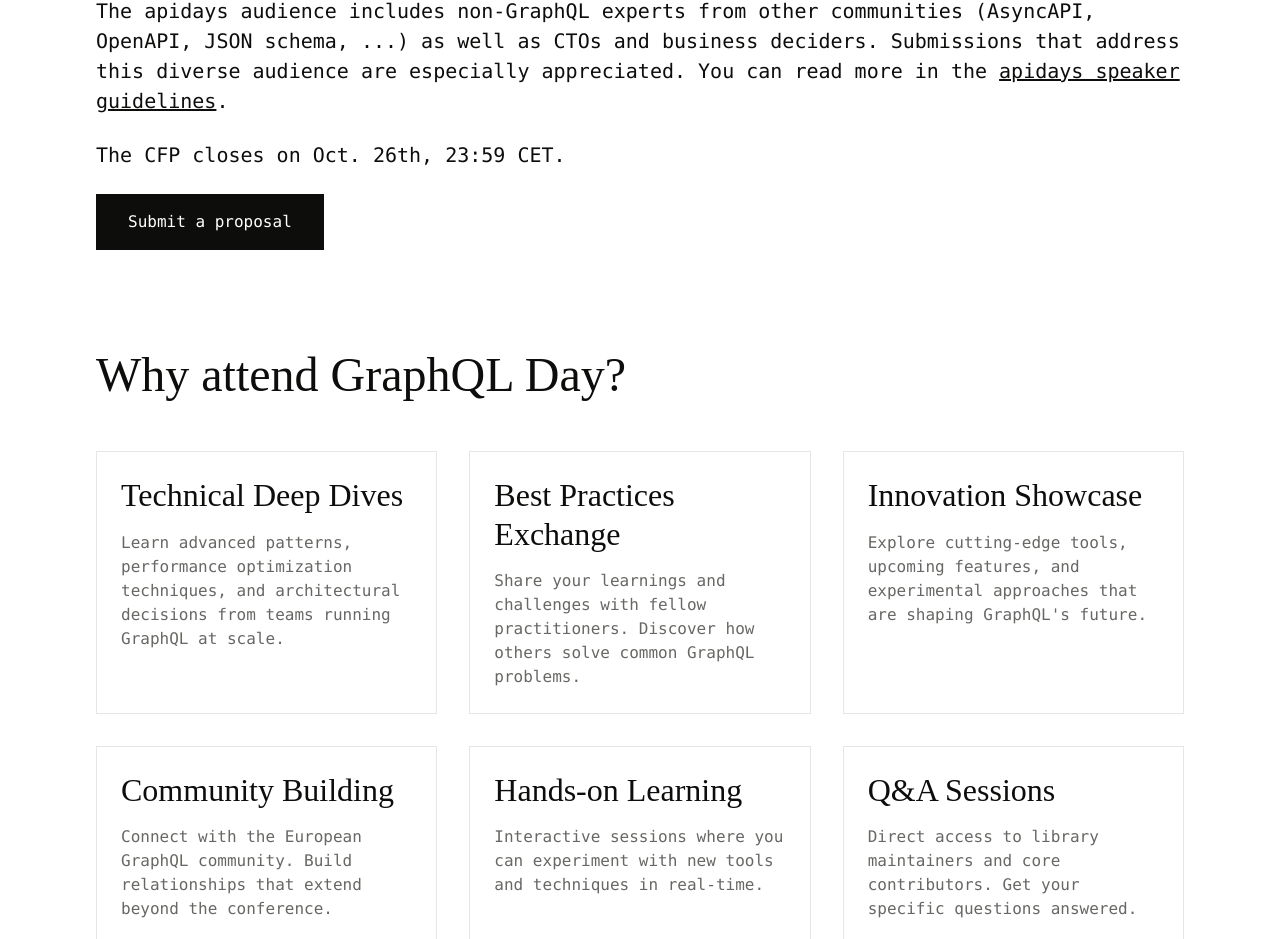
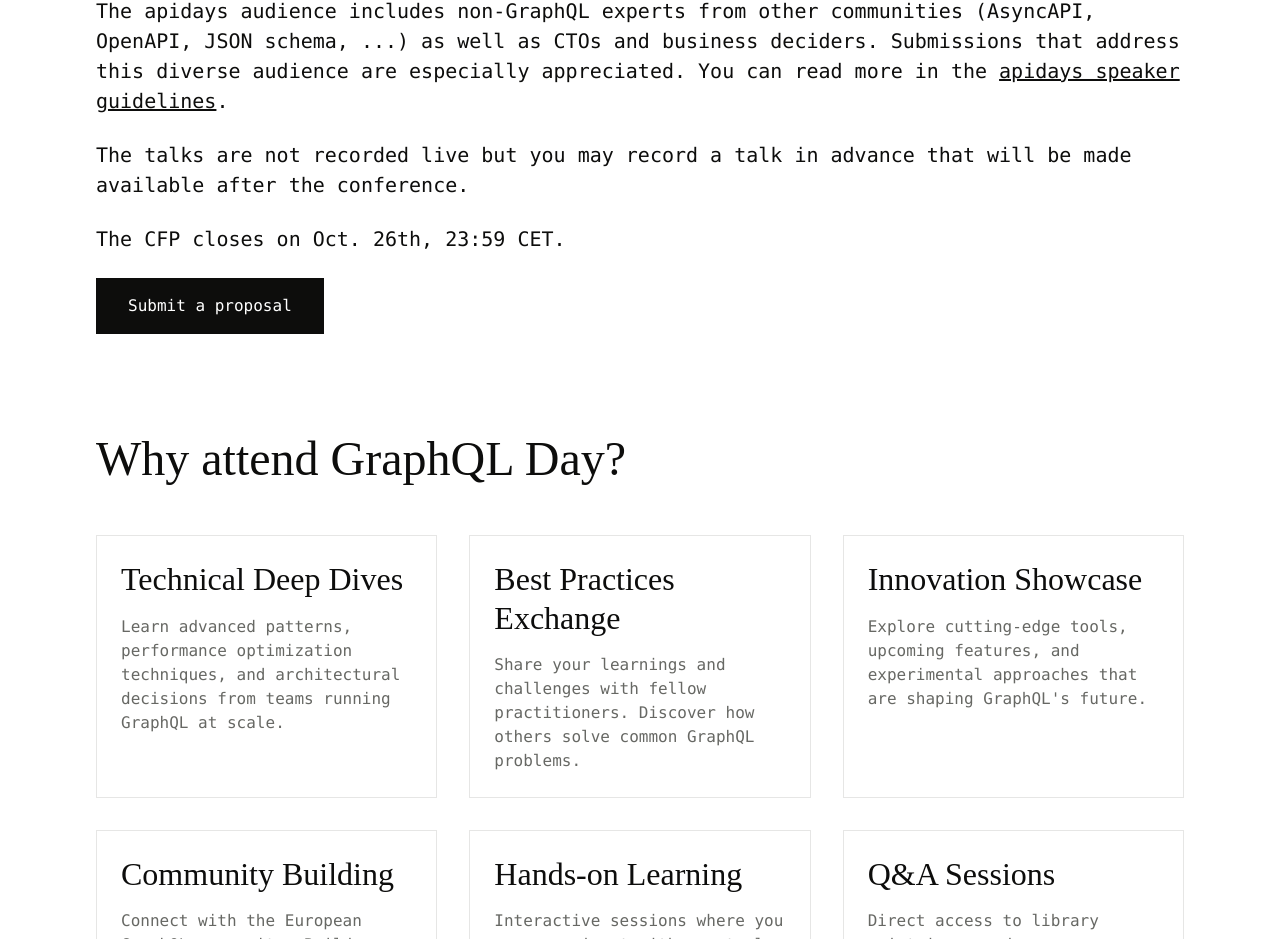
Before and after one commit to graphql-community/graphql-day, a Next.js app in the folder website/: page / in a window 1280 px wide. Shown: the part 1851-2790 px from the top of the page. Built offline with nearby package versions, Linux system fonts and the light colour scheme; a web font is replaced by a local one.

Commit message:
Add a note about recordings

```diff
--- a/website/src/app/page.tsx
+++ b/website/src/app/page.tsx
@@ -267,6 +267,9 @@
             as CTOs and business deciders. Submissions that address this diverse audience are especially appreciated. You can
             read more in the <a href="https://www.apidays.global/speaker-guidelines" className="typography-link">apidays speaker guidelines</a>.
           </p>
+          <p className="typography-body-lg">
+              The talks are not recorded live but you may record a talk in advance that will be made available after the conference.
+          </p>
 
           <p className="typography-body-lg">
             The CFP closes on Oct. 26th, 23:59 CET.
```
